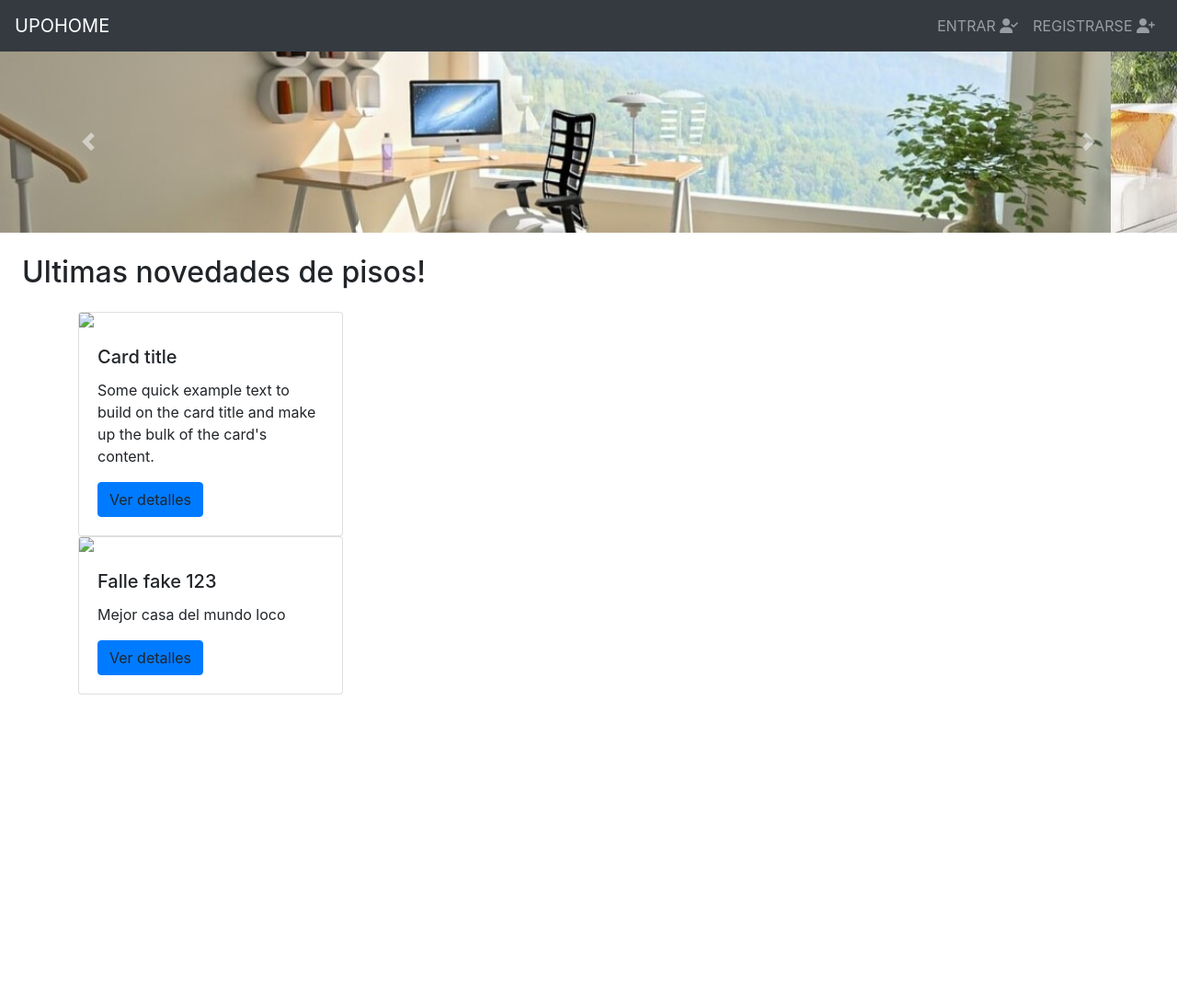
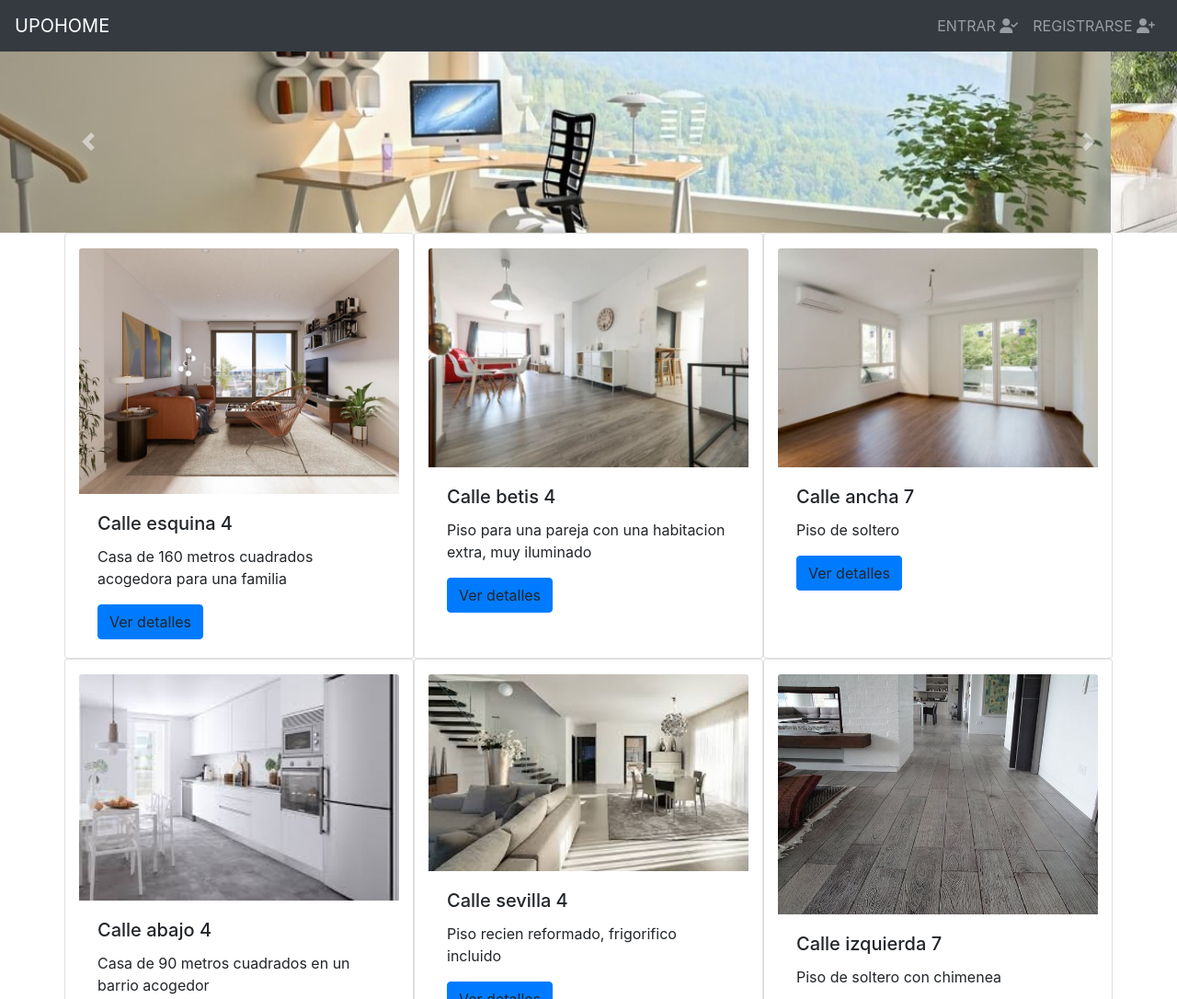
Before and after one commit to PabloPintor/upohome, a plain HTML site: page index.html in a window 1280 px wide. Shown: the top 1086 px of the page at 92% size. Before the commit the page ends 800 px from the top, so only its background shows below. Drawn offline with nearby package versions, Linux system fonts and the light colour scheme.

Commit message:
leer datos.xml, vista cliente

```diff
--- a/index.html
+++ b/index.html
@@ -63,63 +63,13 @@
         </a>
     </div>
 
+    <div class="container">
+        <div class="row" id="divViviendas"></div>
+    </div>
+
     <!--Codigo js, clases-->
     <script src="js/objetos.js"></script>
-
-    <!--Objetos prueba-->
-    <script>
-
-
-    </script>
-
-    <!--PISOS-->
-    <h2 class="ml-4 mt-4 mb-4">Ultimas novedades de pisos!</h2>
-    <div class="container" id="divPisos">
-        <div class="card" style="width: 18rem;">
-            <img src="..." class="card-img-top">
-            <div class="card-body">
-                <h5 class="card-title">Card title</h5>
-                <p class="card-text">Some quick example text to build on the card title and make up the bulk of the
-                    card's content.</p>
-                <a class="btn btn-primary">Ver detalles</a>
-            </div>
-        </div>
-    </div>
-
-    <script>
-
-        añadirPiso("Falle fake 123", "ninguna", "Mejor casa del mundo loco");
-
-        function añadirPiso(direccion, imagen, descripcion) {
-            let divPisos = document.querySelector("#divPisos");
-            let divCard = document.createElement("DIV");
-            divCard.classList.add("card");
-            divCard.style.width = "18rem";
-            divPisos.appendChild(divCard);
-            let oImagen = document.createElement("IMG");
-            oImagen.setAttribute("src", imagen);
-            oImagen.classList.add("card-img-top");
-            divCard.appendChild(oImagen);
-            let divCardBody = document.createElement("DIV");
-            divCardBody.classList.add("card-body");
-            divCard.appendChild(divCardBody);
-            let h5 = document.createElement("H5");
-            h5.classList.add("card-title");
-            h5.textContent = direccion;
-            divCardBody.appendChild(h5);
-            let parrafo = document.createElement("P");
-            parrafo.classList.add("card-text");
-            parrafo.textContent = descripcion;
-            divCardBody.appendChild(parrafo);
-            let boton = document.createElement("A");
-            boton.classList.add("btn");
-            boton.classList.add("btn-primary");
-            boton.textContent = "Ver detalles";
-            divCardBody.appendChild(boton);
-        }
-
-    </script>
-
+    <script src="js/codigo_indice.js"></script>
 
     <!--Bootstrap, jquery-->
     <script src="https://code.jquery.com/jquery-3.3.1.slim.min.js"
--- /dev/null
+++ b/js/codigo_indice.js
@@ -0,0 +1,63 @@
+let oXML = loadXMLDoc("pisos.xml");
+let arrayViviendasTemp = oXML.querySelectorAll("vivienda");
+let arrayViviendas = Array();
+arrayViviendasTemp.forEach(vivienda => {
+    arrayViviendas.push(new Vivienda(vivienda.querySelector("idVivienda").textContent,
+                                    vivienda.querySelector("direccion").textContent,
+                                    vivienda.querySelector("precioAlquiler").textContent,
+                                    vivienda.querySelector("estadoDisponibilidad").textContent,
+                                    vivienda.querySelector("imgPrincipal").textContent,
+                                    vivienda.querySelector("numHabitaciones").textContent,
+                                    vivienda.querySelector("descripcion").textContent,
+                                    vivienda.querySelector("exterior").textContent,
+                                    vivienda.querySelector("climatizacion").textContent, null));
+});
+
+arrayViviendas.forEach(vivienda => {
+    añadirVivienda(vivienda);
+});
+
+function añadirVivienda(oVivienda) {
+    let divPisos = document.querySelector("#divViviendas");
+    let divCard = document.createElement("DIV");
+    divCard.classList.add("card");
+    divCard.classList.add("col-12");
+    divCard.classList.add("col-md-4");
+    divCard.style.width = "18rem";
+    divPisos.appendChild(divCard);
+    let oImagen = document.createElement("IMG");
+    oImagen.setAttribute("src", "img/pisos/"+oVivienda.imgPrincipal);
+    oImagen.classList.add("card-img-top");
+    oImagen.classList.add("mt-3");
+    divCard.appendChild(oImagen);
+    let divCardBody = document.createElement("DIV");
+    divCardBody.classList.add("card-body");
+    divCard.appendChild(divCardBody);
+    let h5 = document.createElement("H5");
+    h5.classList.add("card-title");
+    h5.textContent = oVivienda.direccion;
+    divCardBody.appendChild(h5);
+    let parrafo = document.createElement("P");
+    parrafo.classList.add("card-text");
+    parrafo.textContent = oVivienda.descripcion;
+    divCardBody.appendChild(parrafo);
+    let boton = document.createElement("A");
+    boton.classList.add("btn");
+    boton.classList.add("btn-primary");
+    boton.textContent = "Ver detalles";
+    divCardBody.appendChild(boton);
+}
+
+function loadXMLDoc(filename) {
+    let xhttp = null;
+
+    if (window.XMLHttpRequest) {
+        xhttp = new XMLHttpRequest();
+    } else { // code for IE5 and IE6
+        xhttp = new ActiveXObject("Microsoft.XMLHTTP");
+    }
+    xhttp.open("GET", filename, false);
+    xhttp.send();
+
+    return xhttp.responseXML;
+}
```
